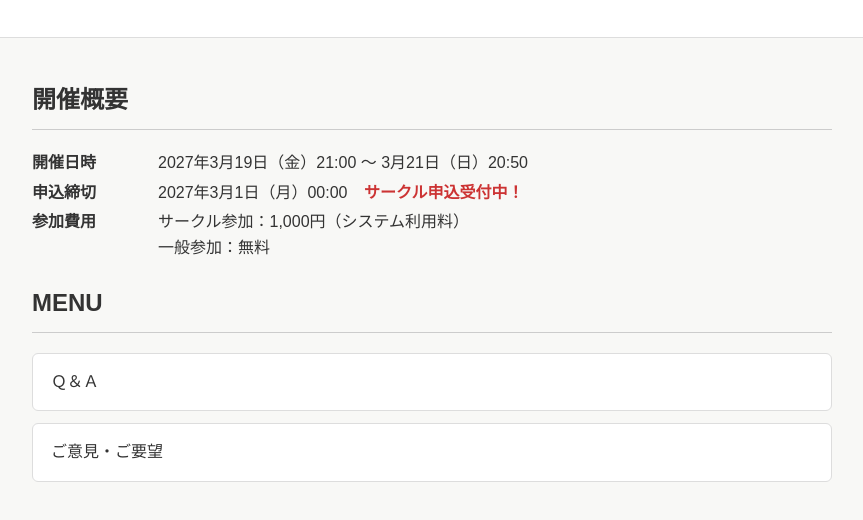
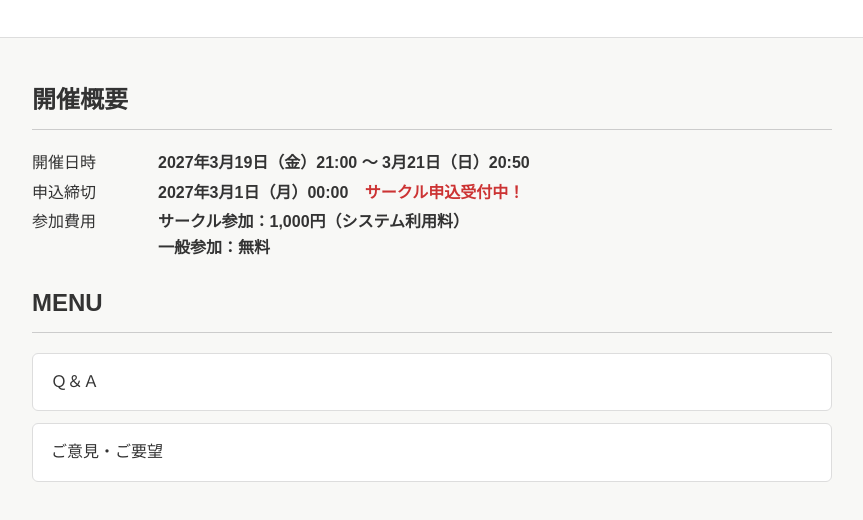
Before and after one commit to webonly-100fem/event-index, a plain HTML site: page index.html in a window 1280 px wide. Shown: the part 132-652 px from the top of the page, without its empty margins (208-1071 px from the left). Drawn offline with Linux system fonts and the light colour scheme.

Commit message:
Update style.css

```diff
--- a/style.css
+++ b/style.css
@@ -127,6 +127,11 @@ nav a:hover {
 
 /* 開催概要の項目名 */
 .event-info-label {
+  font-weight: normal;
+}
+
+/* 開催概要の内容 */
+.event-info-item > span:last-child {
   font-weight: bold;
 }
 
```
